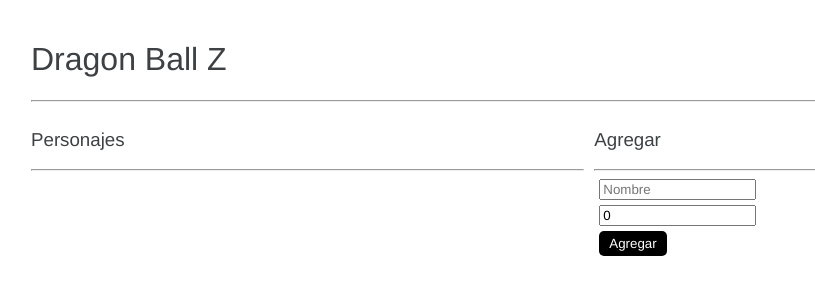
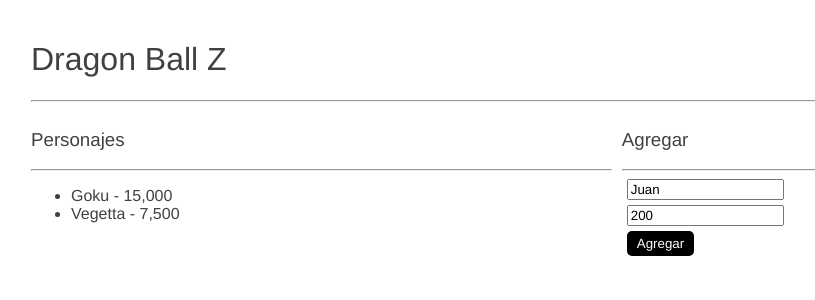
Before and after one commit to johannpereze/angularBases, an Angular app: page / in a window 1280 px wide. Shown: the top 300 px of the page, without its empty margins (9-824 px from the left). Built offline with nearby package versions, Linux system fonts and the light colour scheme.

Commit message:
Clase 62. Mi solución de la tarea

```diff
--- /dev/null
+++ b/src/app/dbz/agregar/agregar.component.html
@@ -0,0 +1,14 @@
+<h3>Agregar</h3>
+    <hr />
+    <form action="" (ngSubmit)="agregar()">
+      <input
+        type="text"
+        placeholder="Nombre"
+        name="nombre"
+        [(ngModel)]="nuevo.nombre"
+      />
+      <input type="text" placeholder="Poder" [value]="nuevo.poder"
+      name="poder"
+        [(ngModel)]="nuevo.poder"/>
+      <button type="submit">Agregar</button>
+    </form>
--- /dev/null
+++ b/src/app/dbz/agregar/agregar.component.ts
@@ -0,0 +1,29 @@
+import { Component, Input, OnInit } from '@angular/core';
+import { Personaje } from '../interfaces/dbz.interface';
+
+@Component({
+  selector: 'app-agregar',
+  templateUrl: './agregar.component.html',
+})
+export class AgregarComponent {
+  @Input()
+  nuevo: Personaje = {
+    nombre: '',
+    poder: 0,
+  };
+
+  @Input()
+  personajes: Personaje[] = [];
+
+  agregar() {
+    if (this.nuevo.nombre.trim().length === 0) {
+      return;
+    }
+    this.personajes.push(this.nuevo);
+    console.log('agregando...');
+    this.nuevo = {
+      nombre: '',
+      poder: 0,
+    };
+  }
+}
--- a/src/app/dbz/dbz.module.ts
+++ b/src/app/dbz/dbz.module.ts
@@ -4,13 +4,15 @@ import { MainPageComponent } from './main-page/main-page.component';
 
 import { FormsModule } from '@angular/forms';
 import { PersonajesComponent } from './personajes/personajes.component';
+import { AgregarComponent } from './agregar/agregar.component';
 
 
 
 @NgModule({
   declarations: [
     MainPageComponent,
-    PersonajesComponent
+    PersonajesComponent,
+    AgregarComponent
   ],
   exports:[
     MainPageComponent
--- /dev/null
+++ b/src/app/dbz/interfaces/dbz.interface.ts
@@ -0,0 +1,4 @@
+export interface Personaje {
+    nombre: string;
+    poder: number;
+  }
--- a/src/app/dbz/main-page/main-page.component.html
+++ b/src/app/dbz/main-page/main-page.component.html
@@ -3,23 +3,9 @@
 
 <div class="row">
   <div class="col">
-    <app-personajes></app-personajes>
-
+    <app-personajes [personajes]="personajes"></app-personajes>
   </div>
   <div class="col">
-    <h3>Agregar</h3>
-    <hr />
-    <form action="" (ngSubmit)="agregar()">
-      <input
-        type="text"
-        placeholder="Nombre"
-        name="nombre"
-        [(ngModel)]="nuevo.nombre"
-      />
-      <input type="text" placeholder="Poder" [value]="nuevo.poder"
-      name="poder"
-        [(ngModel)]="nuevo.poder"/>
-      <button type="submit">Agregar</button>
-    </form>
+    <app-agregar [personajes]="personajes" [nuevo]='nuevo'></app-agregar>
   </div>
 </div>
--- a/src/app/dbz/main-page/main-page.component.ts
+++ b/src/app/dbz/main-page/main-page.component.ts
@@ -1,45 +1,28 @@
 import { Component, OnInit } from '@angular/core';
-
-interface Personaje {
-  nombre: string;
-  poder: number;
-}
+import { Personaje } from '../interfaces/dbz.interface';
 
 @Component({
   selector: 'app-main-page',
   templateUrl: './main-page.component.html',
 })
 export class MainPageComponent {
-
-  personajes:Personaje[]=[
+  personajes: Personaje[] = [
     {
       nombre: 'Goku',
-      poder: 15000
+      poder: 15000,
     },
     {
-      nombre:'Vegetta',
-      poder: 7500
-    }
-  ]
+      nombre: 'Vegetta',
+      poder: 7500,
+    },
+  ];
 
-  nuevo: Personaje = {
-    nombre: '',
-    poder: 0,
-  };
+  nuevo: Personaje ={
+    nombre: 'Juan',
+    poder: 200
+  }
 
-  cambiarNombre(event:any){
+  cambiarNombre(event: any) {
     console.log(event.target.value);
   }
-
-  agregar() {
-    if (this.nuevo.nombre.trim().length === 0){
-      return
-    }
-    this.personajes.push(this.nuevo)
-    console.log('agregando...');
-    this.nuevo={
-      nombre: '',
-      poder: 0,
-    };
-  }
 }
--- a/src/app/dbz/personajes/personajes.component.ts
+++ b/src/app/dbz/personajes/personajes.component.ts
@@ -1,9 +1,11 @@
-import { Component, OnInit } from '@angular/core';
+import { Component, Input, OnInit } from '@angular/core';
+import { Personaje } from '../interfaces/dbz.interface';
 
 @Component({
   selector: 'app-personajes',
   templateUrl: './personajes.component.html',
 })
 export class PersonajesComponent {
-  personajes: any[] = [];
+  @Input()
+  personajes: Personaje[] = [];
 }
```
